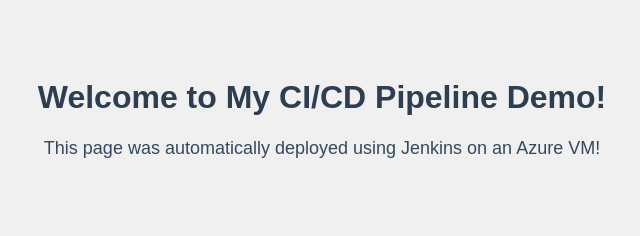
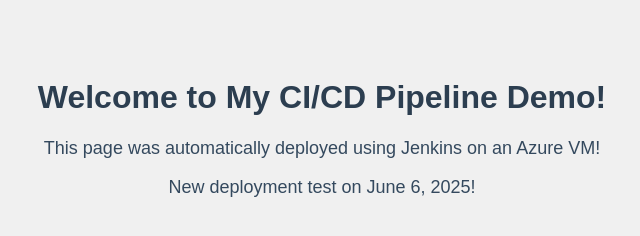
Before and after one commit to AyeshaArif477/my-cicd-demo, a plain HTML site: page index.html in a window 1280 px wide. Shown: the whole page, without its empty margins (318-958 px from the left). Drawn offline with Linux system fonts and the light colour scheme.

Commit message:
Update index.html

```diff
--- a/index.html
+++ b/index.html
@@ -8,5 +8,7 @@
 <body>
     <h1>Welcome to My CI/CD Pipeline Demo!</h1>
     <p>This page was automatically deployed using Jenkins on an Azure VM!</p>
+    <p>New deployment test on June 6, 2025!</p>
+
 </body>
 </html>
```
